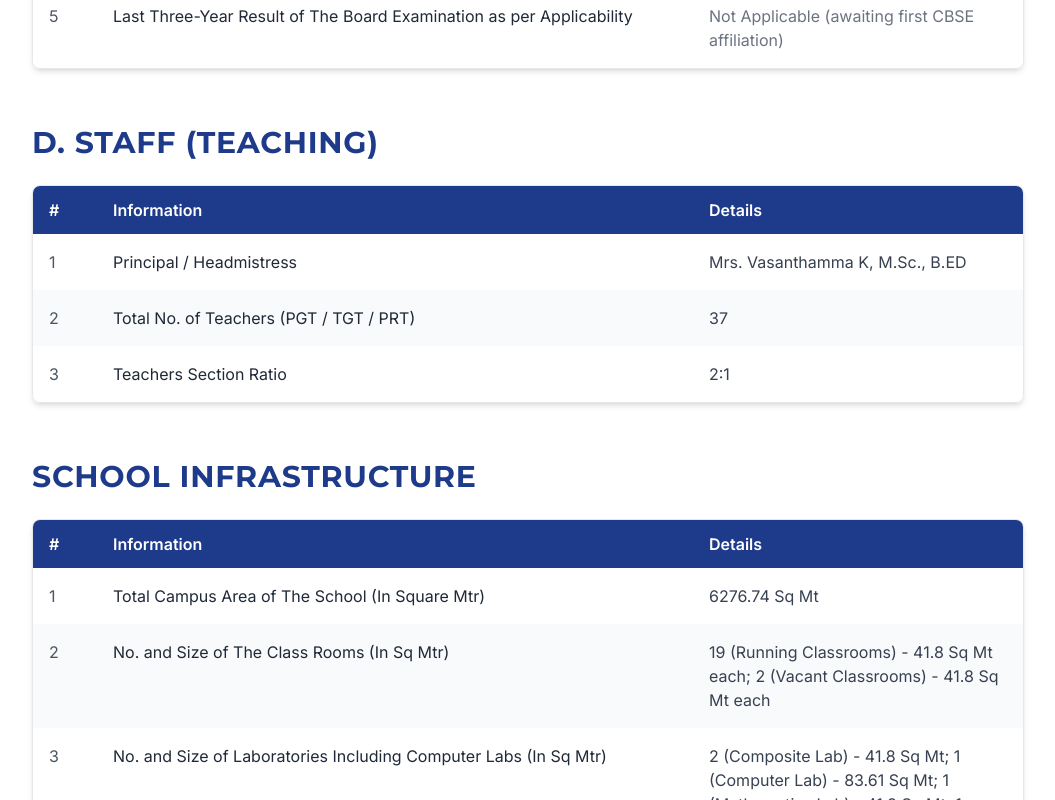
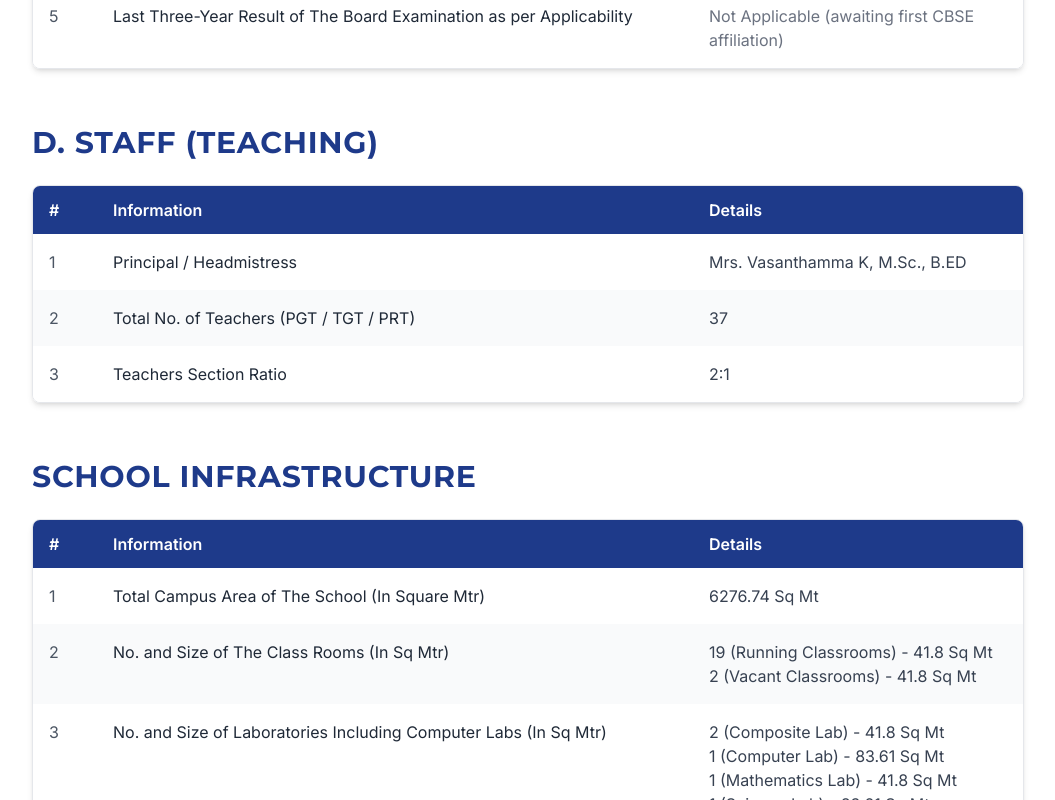
Before and after one commit to Agents-Clan-Venture/ST.-MICHEL-S-ENGLISH-SCHOOL, a React (Vite) app: page /mandatory-public-disclosure in a window 1280 px wide. Shown: the part 2757-3557 px from the top of the page, without its empty margins (112-1167 px from the left). Built offline with nearby package versions, Linux system fonts and the light colour scheme; a web font is replaced by a local one.

Commit message:
Disclosure: infrastructure details one item per line

```diff
--- a/src/pages/MandatoryDisclosurePage.tsx
+++ b/src/pages/MandatoryDisclosurePage.tsx
@@ -103,12 +103,13 @@ const infrastructure: Row[] = [
   { info: "Total Campus Area of The School (In Square Mtr)", detail: "6276.74 Sq Mt" },
   {
     info: "No. and Size of The Class Rooms (In Sq Mtr)",
-    detail: "19 (Running Classrooms) - 41.8 Sq Mt each; 2 (Vacant Classrooms) - 41.8 Sq Mt each",
+    detail:
+      "19 (Running Classrooms) - 41.8 Sq Mt\n2 (Vacant Classrooms) - 41.8 Sq Mt",
   },
   {
     info: "No. and Size of Laboratories Including Computer Labs (In Sq Mtr)",
     detail:
-      "2 (Composite Lab) - 41.8 Sq Mt; 1 (Computer Lab) - 83.61 Sq Mt; 1 (Mathematics Lab) - 41.8 Sq Mt; 1 (Science Lab) - 83.61 Sq Mt; 1 (Library) - 129.22 Sq Mt",
+      "2 (Composite Lab) - 41.8 Sq Mt\n1 (Computer Lab) - 83.61 Sq Mt\n1 (Mathematics Lab) - 41.8 Sq Mt\n1 (Science Lab) - 83.61 Sq Mt\n1 (Library) - 129.22 Sq Mt",
   },
   { info: "Internet Facility (Y/N)", detail: "Yes" },
   { info: "No. of Girls Toilets", detail: "18" },
@@ -177,7 +178,9 @@ const DisclosureTable: React.FC<{
               <td className="px-4 py-4 text-gray-800 align-top">{row.info}</td>
               <td className="px-4 py-4 align-top">
                 {showDetail ? (
-                  <span className="text-gray-700">{row.detail}</span>
+                  <span className="text-gray-700 whitespace-pre-line">
+                    {row.detail}
+                  </span>
                 ) : (
                   <DocLink row={row} />
                 )}
```
